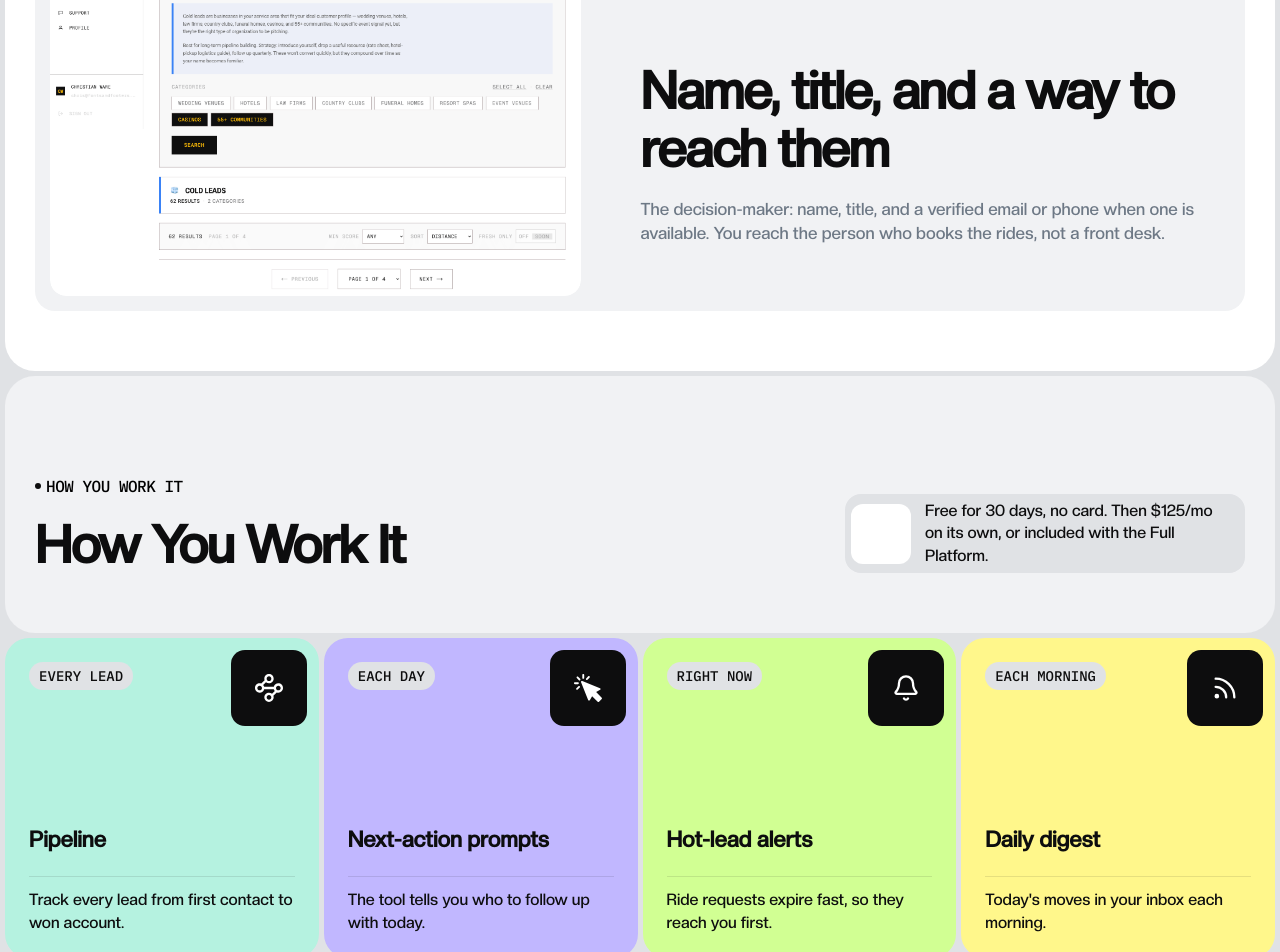
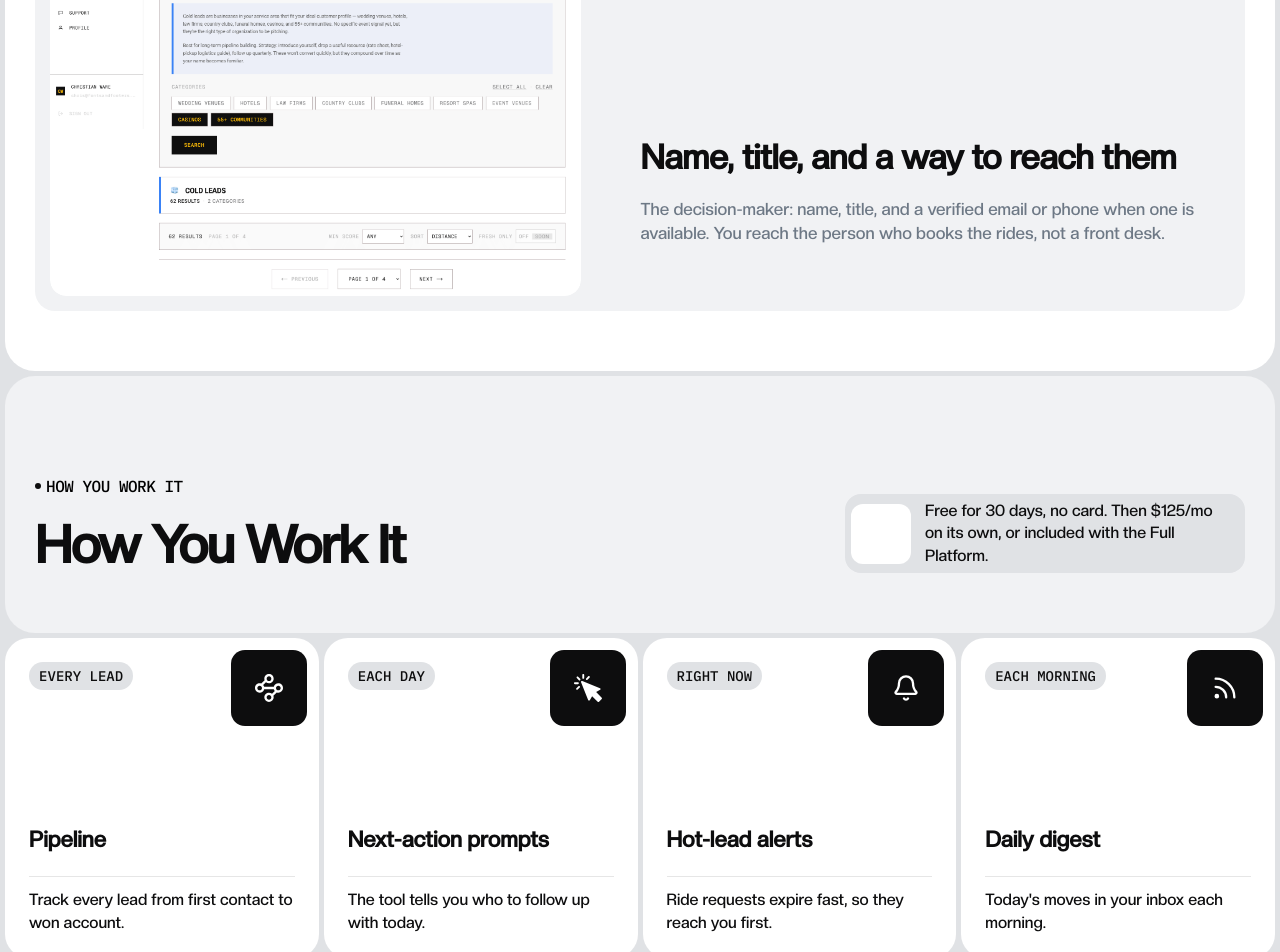
Before and after one commit to ChristianWare/fnf_27, a Next.js app: page /services/leads in a window 1280 px wide. Shown: the part 4160-5112 px from the top of the page. Built offline with nearby package versions, Linux system fonts and the light colour scheme; some icons are missing.

Commit message:
leads page done

```diff
--- a/src/components/LeadsPage/EachLead/EachLead.tsx
+++ b/src/components/LeadsPage/EachLead/EachLead.tsx
@@ -124,7 +124,7 @@ export default function EachLead() {
             <div className={styles.text} key={current.id}>
               <span className={`${styles.note} h6`}>({current.label})</span>
               <div className={styles.textBottom}>
-                <h3 className={`${styles.title} h2`}>{current.title}</h3>
+                <h3 className={`${styles.title} h4`}>{current.title}</h3>
                 <p className={styles.body}>{current.body}</p>
               </div>
             </div>
--- a/src/components/LeadsPage/HowYouWorkIt/HowYouWorkIt.module.css
+++ b/src/components/LeadsPage/HowYouWorkIt/HowYouWorkIt.module.css
@@ -82,24 +82,10 @@
   min-height: 32rem;
   padding: 1.2rem 1.2rem 2.4rem;
   border-radius: 2.4rem;
-  background-color: var(--light);
+  background-color: var(--white);
 }
 
-.card:nth-child(1) {
-  background-color: var(--accent1);
-}
 
-.card:nth-child(2) {
-  background-color: var(--accent2);
-}
-
-.card:nth-child(3) {
-  background-color: var(--accent3);
-}
-
-.card:nth-child(4) {
-  background-color: var(--accent4);
-}
 
 .cardTop {
   display: flex;
--- a/src/components/LeadsPage/LeadsInYourCity/LeadsInYourCity.module.css
+++ b/src/components/LeadsPage/LeadsInYourCity/LeadsInYourCity.module.css
@@ -97,7 +97,7 @@
 .grid {
   list-style: none;
   display: grid;
-  grid-template-columns: repeat(2, minmax(0, 1fr));
+  grid-template-columns: repeat(3, minmax(0, 1fr));
   gap: 1rem;
 }
 
@@ -187,6 +187,10 @@
   .copy {
     max-width: 560px;
   }
+
+  .grid {
+    grid-template-columns: repeat(2, 1fr);
+  }
 }
 
 @media screen and (max-width: 768px) {
```
